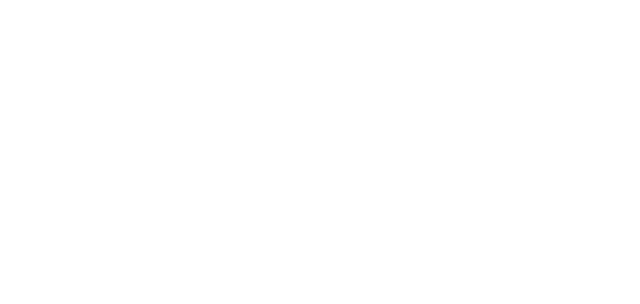
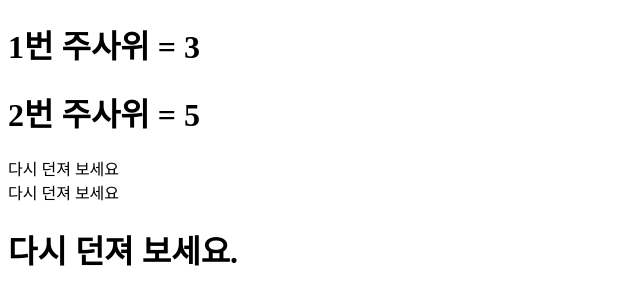
Before and after one commit to Nighteast/react20231031, a React (Create React App) app: page / in a window 1280 px wide. Shown: the top 304 px of the page, without its empty margins (0-640 px from the left). Built offline with nearby package versions, Linux system fonts and the light colour scheme.

Commit message:
jsx의 {}에서 간단한 연산자 활용 연습 완료

```diff
--- a/src/App.js
+++ b/src/App.js
@@ -1,8 +1,28 @@
+function App() {
+  const num1 = Math.ceil(Math.random() * 6);
+  const num2 = Math.ceil(Math.random() * 6);
+  let message;
 
-function App() {
+  if (num1 === num2) {
+    message = <h1>당첨</h1>;
+  } else {
+    message = <h1>다시 던져 보세요.</h1>;
+  }
+
   return (
+    // 두 수를 출력하고
+    // 두 수가 같으면
+    // '당첨!!'
+    // 두 수가 다르면
+    // '다시 던져 보세요'
     <div>
-
+      <h1>1번 주사위 = {num1}</h1>
+      <h1>2번 주사위 = {num2}</h1>
+      {num1 == num2 && <h1>"당첨!!"</h1>}
+      {num1 == num2 || "다시 던져 보세요"}
+      <br />
+      {num1 == num2 ? <h1>당첨!!</h1> : "다시 던져 보세요"}
+      {message}
     </div>
   );
 }
```
